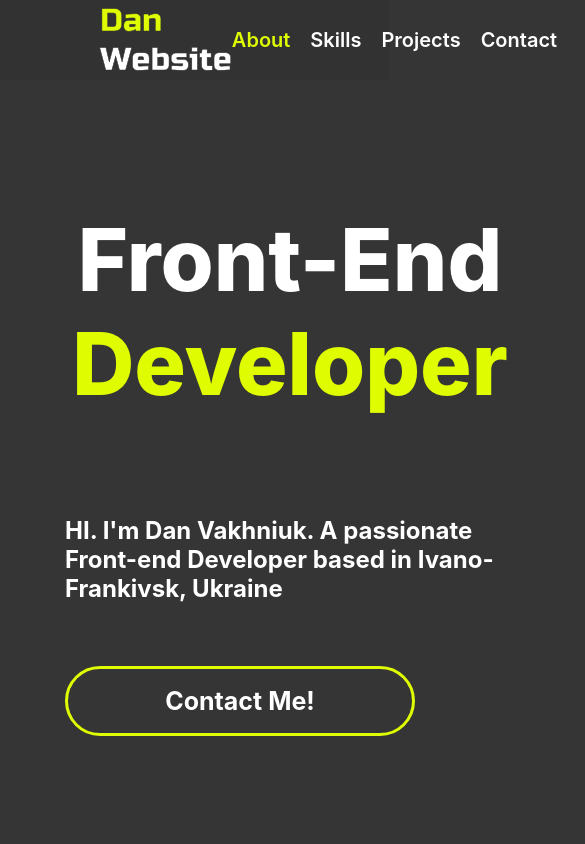
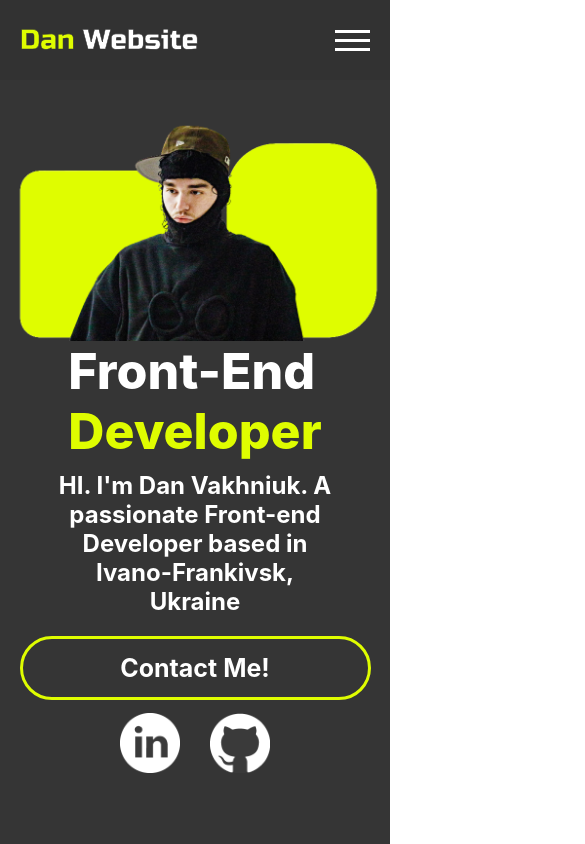
Before and after one commit to Dangeroouz/Portfolio, a plain HTML site: page index.html in a window 390 px wide. Shown: the top 844 px of the page, 585 px wide, since content can reach past the window. Drawn offline with Linux system fonts and the light colour scheme.

Commit message:
adaptive(tablet, phone versions), fix issues

```diff
--- a/css/style.css
+++ b/css/style.css
@@ -5,7 +5,7 @@ body{
 *{
     font-family: 'Inter', sans-serif;
     box-sizing: border-box;
-    scroll-behavior: smooth
+    scroll-behavior: smooth;
 }
 @import url('https://fonts.googleapis.com/css2?family=Inter&display=swap');
 :root{
@@ -50,7 +50,7 @@ body{
     font-weight: 400;
 }
 .content{
-    width: 1280px;
+    max-width: 1280px;
     height: 100%;
     margin: 0 auto;
     background: var(--background);
@@ -182,7 +182,7 @@ header.sticky{
 }
 .skills-line{
     width: 5px;
-    height: 244px;
+    height: inherit;
     background: var(--color);
     border-radius: 30px;
 }
@@ -191,8 +191,9 @@ header.sticky{
     margin-left: 80px;
 }
 .skills-stack{
-    display: grid;
-    grid: 1fr 1fr/ 1fr 1fr 1fr 1fr 1fr;
+    display: flex;
+    flex-wrap: wrap;
+    max-width: 600px;
     gap: 30px;
 }
 .skills-block:nth-child(2) img{
@@ -307,7 +308,7 @@ header.sticky{
     font-weight: bold;
 }
 footer{
-    width: 1280px;
+    max-width: 1280px;
     margin: 0 auto;
     background: #302e2e;
 }
@@ -318,3 +319,233 @@ footer p{
     color: var(--text);
     font-family: 'Russo One', sans-serif;
 }
+.burger-nav{
+    display: none;
+    cursor: pointer;
+}
+.burger-bar{
+    display: block;
+    background: #fff;
+    width: 35px;
+    height: 3px;
+    margin: 6px auto;
+    -webkit-transition: all 0.1s ease-in-out;
+}
+.skills-block{
+    width: 90px;
+}
+@media screen and (min-width:1024px) {
+    .greetings{
+        grid: 1fr 150px 50px 0px/ 1fr 1fr ;
+    }
+@media screen and (max-width:1280px){
+    .greetings-img{
+        width: 600px;
+    }
+    .greetings-title{
+        font-size: 64px;
+        text-align: start;
+        margin-left: 65px;
+    }
+}
+}
+@media screen and (max-width:1024px){
+    .greetings{
+        grid: 350px 200px 80px 64px 90px / 1fr;
+        padding-top: 114px;
+    }
+    .greetings-titles{
+        grid-row: 2/3;
+        grid-column: 1/2;
+    }
+    .greetings-img{
+        grid-row: 1/2;
+        grid-column: 1/2;
+        width: 600px;
+    }
+    .greetings-text{
+        grid-row: 3/4;
+        grid-column: 1/2;
+        text-align: center;
+        padding-left: 100px;
+        padding-right: 100px;
+    }
+    .greetings-contact{
+        grid-row: 4/5;
+        grid-column: 1/2;
+    }
+    .greetings-title:nth-child(1){
+        margin-top: 0;
+    }
+    .greetings *{
+        margin: 0 auto;
+    }
+    .greetings-title{
+        font-size: 64px;
+        text-align: start;
+        margin-left: 0px;
+    }
+    .greetings-social{
+        padding-left: 0;
+    }
+    .projects-block{
+        flex-direction: column;
+        max-width: 608px;
+        margin: 0 auto;
+    }
+    header{
+        padding-left: 50px;
+        padding-right: 50px;
+    }
+    .skills{
+        flex-direction: column;
+        padding-top: 50px;
+    }
+    .skills-line{
+        display: none;
+    }
+    .about-content{
+        padding-top: 20px;
+    }
+    .nav-item--active{
+        color: var(--text);
+    }
+    .skills-content{
+        margin-left: 0;
+    }
+}
+@media screen and (max-width:768px){
+    .greetings{
+        grid: auto auto auto 64px 90px / 1fr;
+        padding-top: 114px;
+    }
+    .greetings-titles{
+        grid-row: 2/3;
+        grid-column: 1/2;
+    }
+    .greetings-img{
+        grid-row: 1/2;
+        grid-column: 1/2;
+        width: 600px;
+    }
+    .greetings-text{
+        grid-row: 3/4;
+        grid-column: 1/2;
+        text-align: center;
+        padding-left: 50px;
+        padding-right: 50px;
+        padding-bottom: 10px;
+    }
+    .greetings-contact{
+        grid-row: 4/5;
+        grid-column: 1/2;
+    }
+    .greetings *{
+        margin: 0 auto;
+    }
+    .greetings-title{
+        font-size: 64px;
+        text-align: start;
+        margin-left: 0px;
+    }
+    .greetings-social{
+        padding-left: 0;
+    }
+    .projects-block{
+        flex-direction: column;
+        max-width: 608px;
+        margin: 0 auto;
+    }
+    header{
+        padding-left: 50px;
+        padding-right: 50px;
+    }
+
+    .burger-nav{
+        display: block;
+    }
+    .burger-nav:active .burger-bar:nth-child(2){
+        opacity: 0;
+    }
+    .burger-nav:active .burger-bar:nth-child(1){
+        transform: translateY(8px) rotate(45deg);
+    }
+    .burger-nav:active .burger-bar:nth-child(3){
+        transform: translateY(-8px) rotate(-45deg);
+    }
+    .header-nav{
+        position: fixed;
+        left: -100%;
+        top: 70px;
+        gap: 0;
+        flex-direction: column;
+        background: var(--container);
+        width: 100%;
+        height: 100%;
+        text-align: center;
+        transition: 0.3s;
+        justify-content: center;
+    }
+    .header-nav a{
+        margin: 16px 0;
+        font-size: 30px;
+    }
+    .header-nav.active{
+        left: 0;
+    }
+    header.sticky{
+        height: 80px;
+    }
+    .greetings-img{
+        width: 100%;
+        height: auto;
+        max-width: 600px;
+    }
+    .projects-block img{
+        width: 100%;
+        height: auto;
+    }
+    .greetings-container{
+        height: auto;
+    }
+    .contact-content{
+        flex-direction: column;
+    }
+    .about-text{
+        text-align: center;
+    }
+
+    .skills-stack{
+        justify-content: center;
+    }
+
+}
+@media screen and (max-width:424px){
+    .greetings-title{
+        font-size: 50px;
+    }
+    .contact-text{
+        font-size: 14px;
+    }
+    .greetings-contact{
+        width: 90%;
+        height: auto;
+    }
+    .title{
+        font-size: 28px;
+    }
+    header{
+        padding-left: 20px;
+        padding-right: 20px;
+    }
+    .skills{
+        align-items: start;
+    }
+    .about-content{
+        width: 100%;
+    }
+    .greetings-text{
+        padding-top: 10px;
+        padding-bottom: 20px;
+    }
+}
--- a/index.html
+++ b/index.html
@@ -19,6 +19,11 @@
                 <a href="#skills" class="nav-item">Skills</a>
                 <a href="#projects" class="nav-item">Projects</a>
                 <a href="#contact" class="nav-item">Contact</a>
+            </nav>
+            <nav class="burger-nav">
+                <span class="burger-bar"></span>
+                <span class="burger-bar"></span>
+                <span class="burger-bar"></span>
             </nav>
         </header>
         <div id="title"  class="content">
--- a/js/script.js
+++ b/js/script.js
@@ -22,3 +22,16 @@ const observer = new IntersectionObserver((entries) => {
 
 document.querySelectorAll('section').forEach(
     (section) => observer.observe(section))
+
+let hamburger = document.querySelector('.burger-nav')
+let navMenu = document.querySelector('.header-nav')
+
+hamburger.addEventListener('click', () => {
+    hamburger.classList.toggle('active');
+    navMenu.classList.toggle('active')
+})
+document.querySelectorAll('.nav-item').forEach(n => n.addEventListener('click', () => {
+    hamburger.classList.remove('active')
+    navMenu.classList.remove('active')
+
+}))
```
